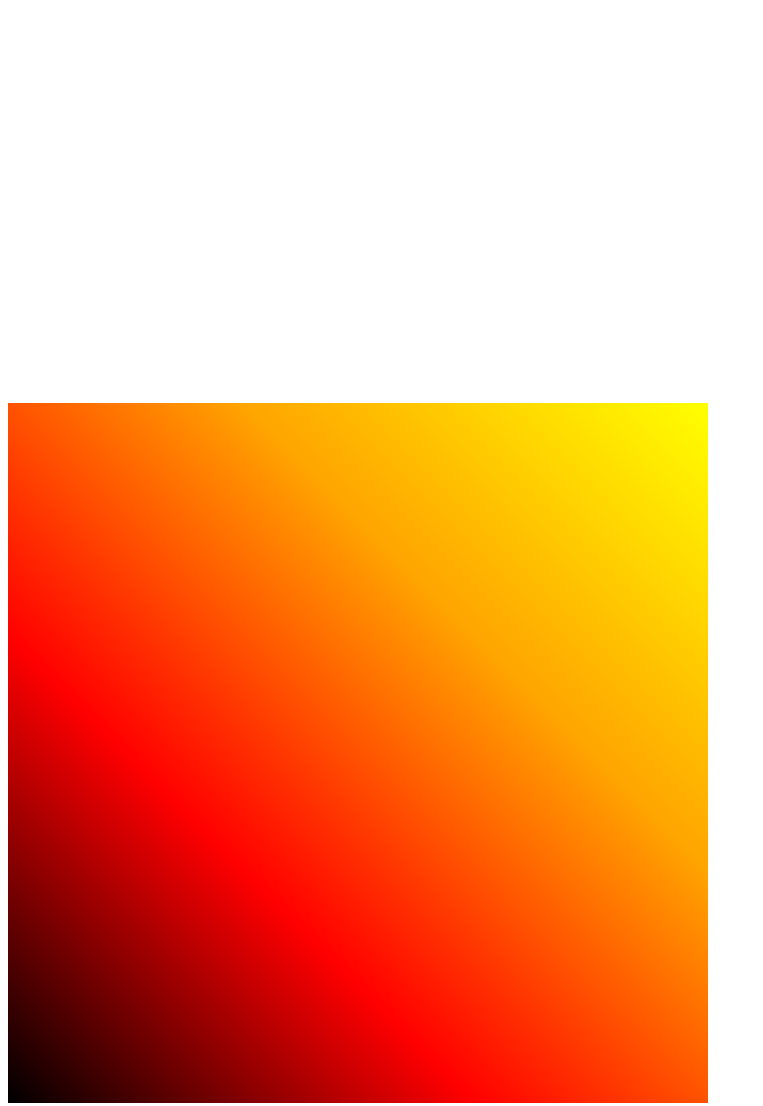
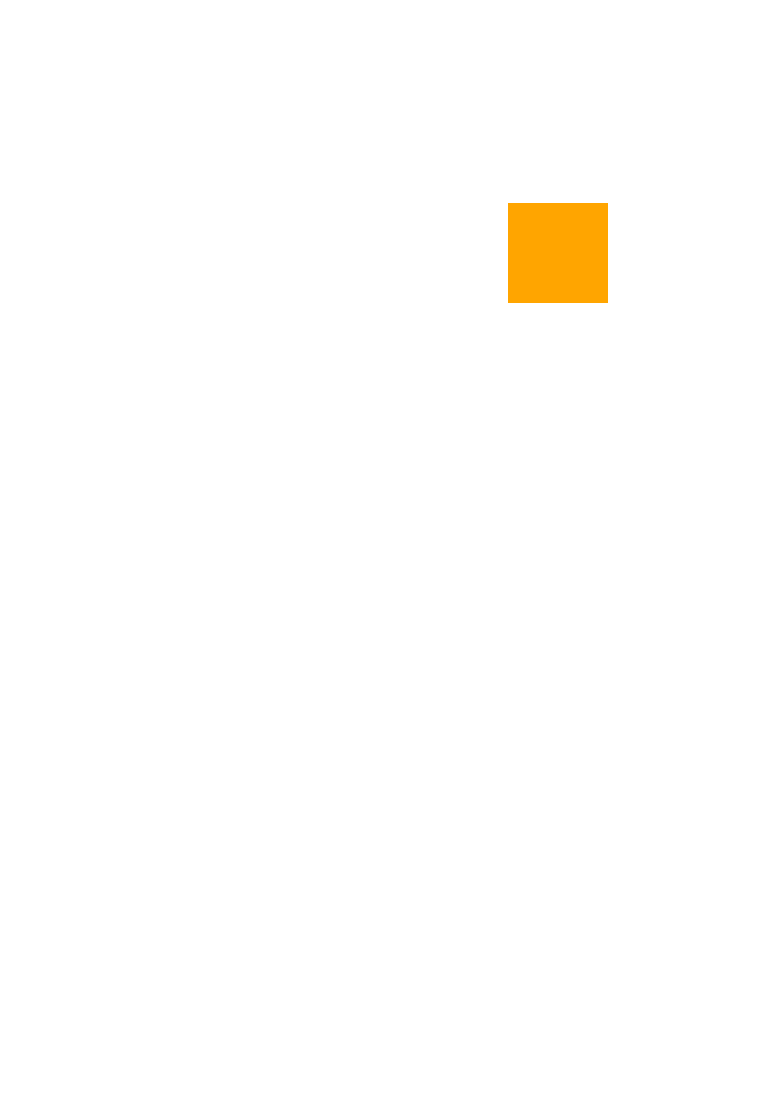
Before and after one commit to lajessie/claseLunes, a plain HTML site: page index.html in a window 1280 px wide. Shown: the part 5-1111 px from the top of the page, without its empty margins (0-763 px from the left). After the commit the page ends 800 px from the top, so only its background shows below. Drawn offline with Linux system fonts and the light colour scheme.

Commit message:
transformación de traslado

```diff
--- a/css/style.css
+++ b/css/style.css
@@ -4,14 +4,21 @@ img{
 }
 .imagen{
   height: 400px;;
-  width: 100%;
+  width: 50%;
   background-image: url("../imagenes/gato.jpg");
   background-repeat: no-repeat;
   /*100% ancho y 100 de altura*/
+  margin-left: auto;
+  margin-right: auto;
 }
-
 .gradiente{
   width: 700px;
   height: 700px;
-  background: linear-gradient(to bottom left, yellow,orange,red, black);
+  background: linear-gradient(to bottom left, rgba(255,0,0,.1),rgba(255,0,0,1));
 }
+.transformacion{
+  width: 100px;
+  height: 100px;
+  background-color: orange;
+  transform: translate(500px, 200px);
+}
--- a/index.html
+++ b/index.html
@@ -7,12 +7,20 @@
   </head>
 
   <body>
-    <div class="imagen">
+  <!--  <div class="imagen">
 
     </div>
     <div class="gradiente">
 
+    </div> -->
+
+    <div class="transformacion">
+
     </div>
+
+
+
+
 
   </body>
 </html>
```
